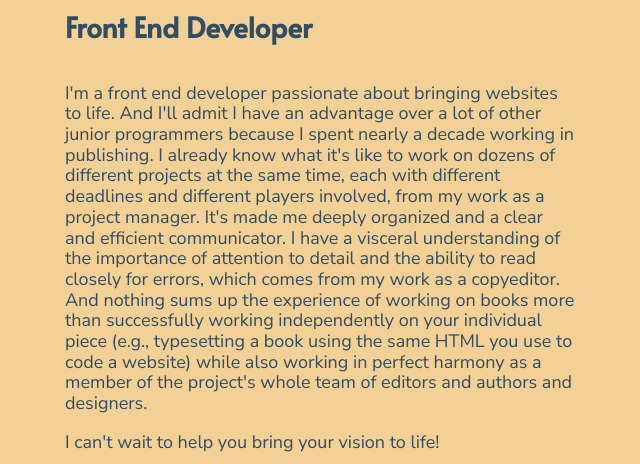
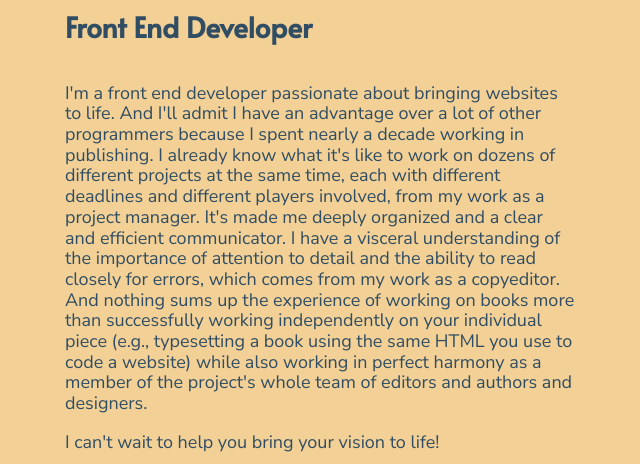
Before and after one commit to amidona/portfolio, a website built with Parcel: page index.html in a window 1280 px wide. Shown: the part 3389-3853 px from the top of the page, 575-1215 px from the left. Built offline with nearby package versions, Linux system fonts and the light colour scheme.

Commit message:
Minor edits to wording

```diff
--- a/index.html
+++ b/index.html
@@ -142,7 +142,7 @@
                 <div id="about-content">
                     <h3>Allyce Amidon</h3>
                     <h4>Front End Developer</h4>
-                    <p>I'm a front end developer passionate about bringing websites to life. And I'll admit I have an advantage over a lot of other junior programmers because I spent nearly a decade working in publishing. I already know what it's like to work on dozens of different projects at the same time, each with different deadlines and different players involved, from my work as a project manager. It's made me deeply organized and a clear and efficient communicator. I have a visceral understanding of the importance of attention to detail and the ability to read closely for errors, which comes from my work as a copyeditor. And nothing sums up the experience of working on books more than successfully working independently on your individual piece (e.g., typesetting a book using the same HTML you use to code a website) while also working in perfect harmony as a member of the project's whole team of editors and authors and designers.
+                    <p>I'm a front end developer passionate about bringing websites to life. And I'll admit I have an advantage over a lot of other programmers because I spent nearly a decade working in publishing. I already know what it's like to work on dozens of different projects at the same time, each with different deadlines and different players involved, from my work as a project manager. It's made me deeply organized and a clear and efficient communicator. I have a visceral understanding of the importance of attention to detail and the ability to read closely for errors, which comes from my work as a copyeditor. And nothing sums up the experience of working on books more than successfully working independently on your individual piece (e.g., typesetting a book using the same HTML you use to code a website) while also working in perfect harmony as a member of the project's whole team of editors and authors and designers.
                     </p>
                     <p>I can't wait to help you bring your vision to life!</p>
                 </div>
```
